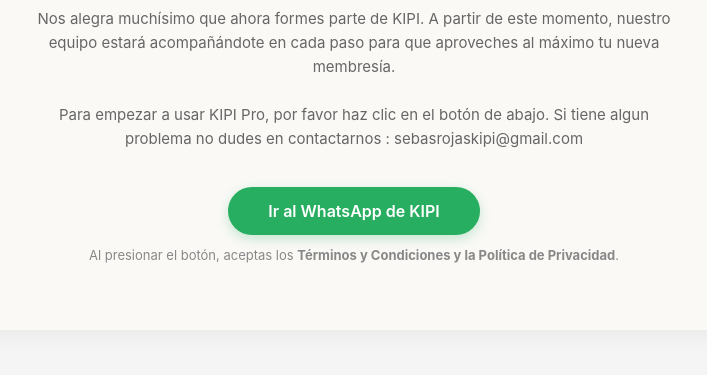
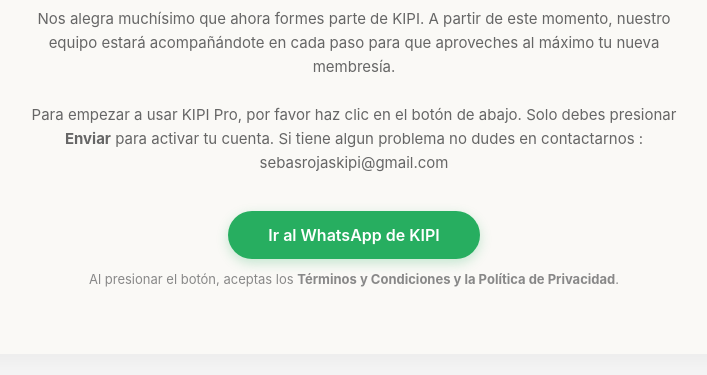
Before and after one commit to JoseMarianoLudena/landing-kipi, a plain HTML site: page index.html in a window 1280 px wide. Shown: the part 303-678 px from the top of the page, without its empty margins (286-993 px from the left). Drawn offline with Linux system fonts and the light colour scheme.

Commit message:
especificar que tiene que presionar el boton de enviar

```diff
--- a/index.html
+++ b/index.html
@@ -221,6 +221,7 @@
       </p>
       <p>
         Para empezar a usar KIPI Pro, por favor haz clic en el botón de abajo.
+        Solo debes presionar <strong>Enviar</strong> para activar tu cuenta.
         Si tiene algun problema no dudes en contactarnos : sebasrojaskipi@gmail.com
       </p>
 
```
